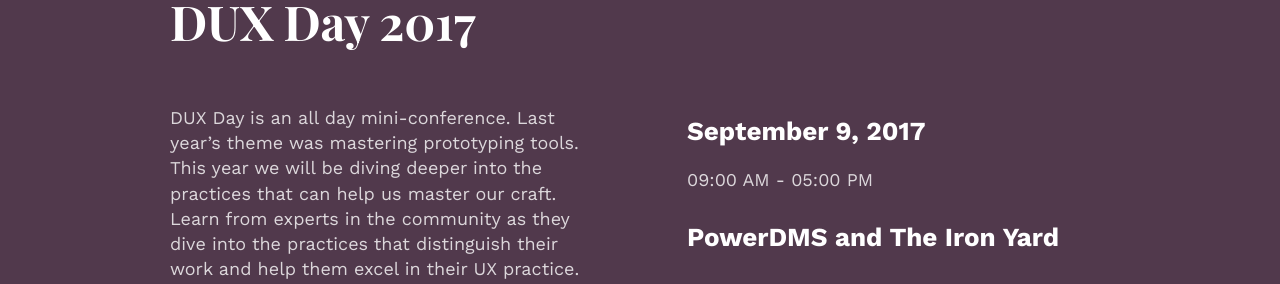
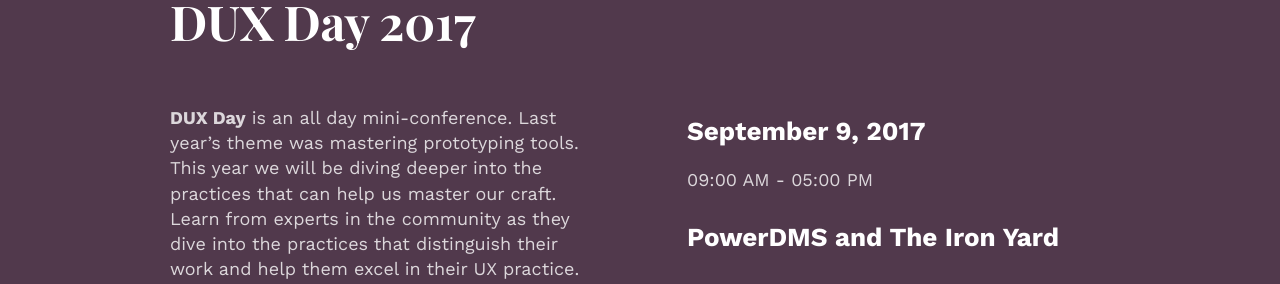
Before and after one commit to whosdustin/orlando-designers, a Jekyll site: the page built from _events/DUX-Meetup.markdown, in a window 1280 px wide. Shown: the part 254-538 px from the top of the page. Built offline with Jekyll 4.4.1, drawn with Linux system fonts in a browser that asks for light colours; comment, search, counter and statistics services are not loaded.

Commit message:
Updated Dux Meetup

```diff
--- a/_events/DUX-Meetup.markdown
+++ b/_events/DUX-Meetup.markdown
@@ -7,6 +7,6 @@
 link: http://www.downtownux.com/#/dux-day-2017/
 ---
 
-DUX Day is an all day mini-conference. Last year's theme was mastering prototyping tools. This year we will be diving deeper into the practices that can help us master our craft. Learn from experts in the community as they dive into the practices that distinguish their work and help them excel in their UX practice.
+**DUX Day** is an all day mini-conference. Last year's theme was mastering prototyping tools. This year we will be diving deeper into the practices that can help us master our craft. Learn from experts in the community as they dive into the practices that distinguish their work and help them excel in their UX practice.
 
 Tickets are only $25 and 100% goes directly to Codecraft Foundation (learn more). This is our opportunity to connect, learn from each other, and give back to our community all at the same time. The included coffee and lunch make it a no brainier. Looking forward to seeing you there!
```
